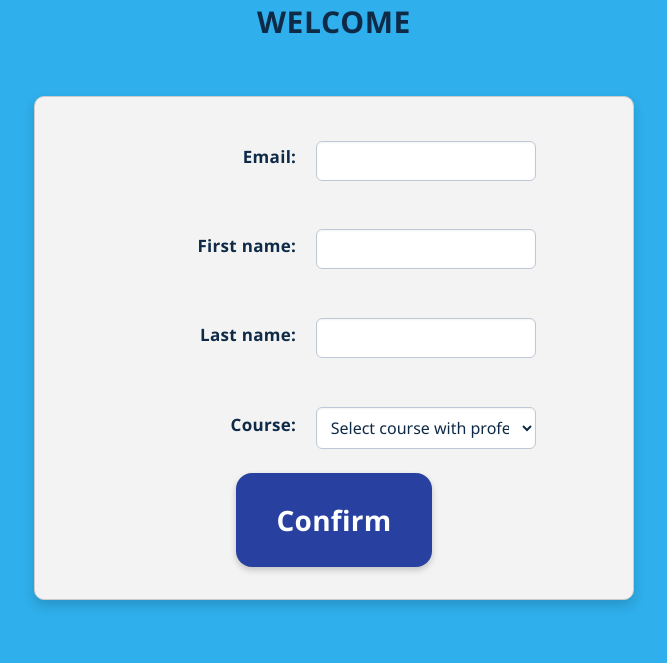
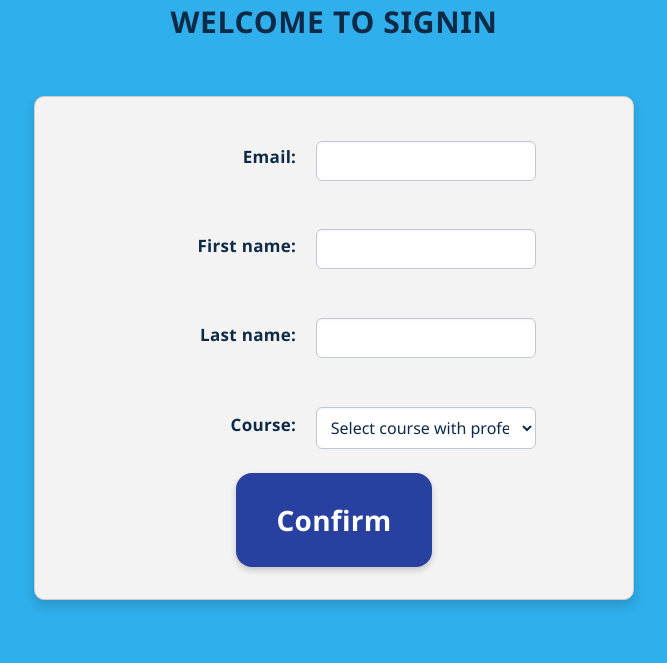
Before and after one commit to spotontom/secdevops, a PHP site: page /login/login.php in a window 1280 px wide. Shown: the part 113-776 px from the top of the page, without its empty margins (306-973 px from the left). Run offline with PHP 8.4, Linux system fonts and the light colour scheme; data comes from the database, SQL or seed files in the repository.

Commit message:
Update login.php

```diff
--- a/login/login.php
+++ b/login/login.php
@@ -17,7 +17,7 @@ session_start();
 <body>
 <?php include '../views/header.php';?>
 <main>
-<h2>Welcome</h2>
+<h2>Welcome to SignIn</h2>
 <form id="loginForm"autocomplete="on"method="post"action="proceed.php">
 	<fieldset>
 		<label title="Display only">Email:</label>
```
